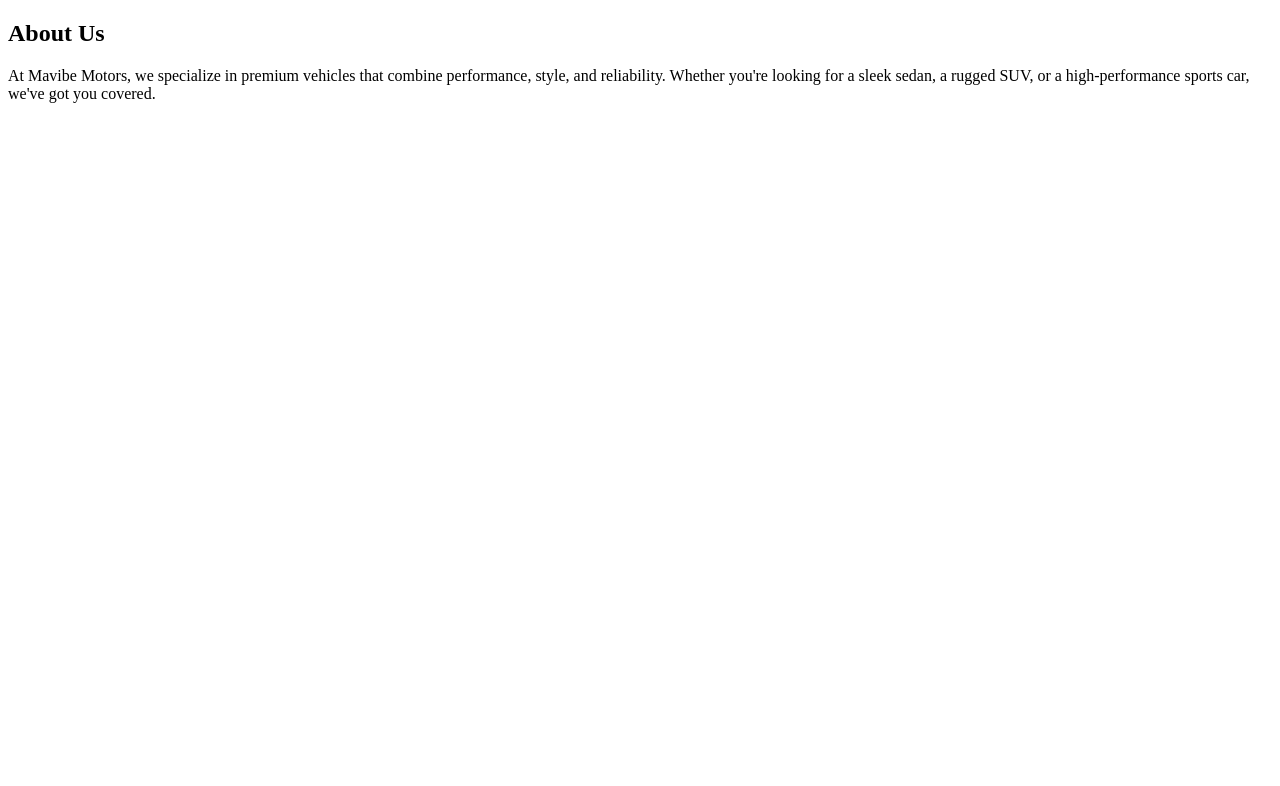
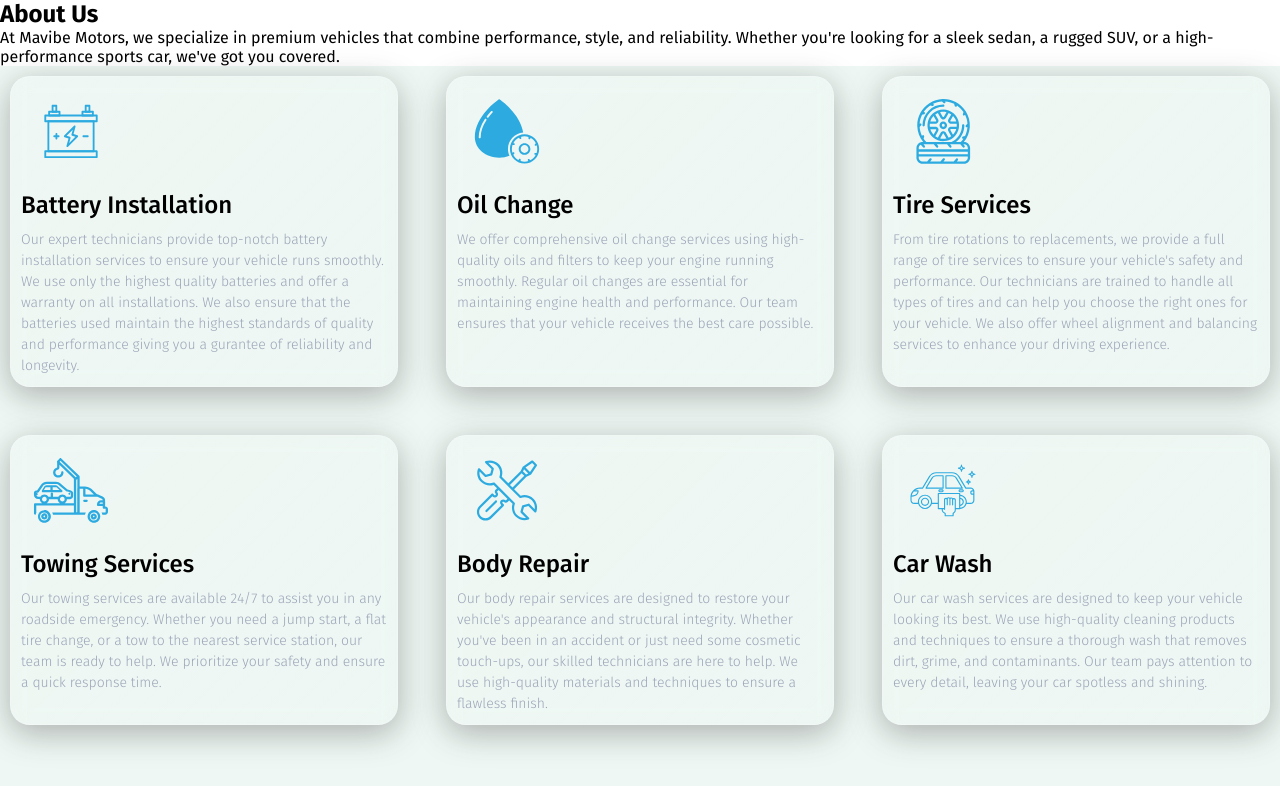
Before and after one commit to KremelKeyz/Mavibe-Motors, a plain HTML site: page index.html in a window 1280 px wide. Drawn offline with Linux system fonts and the light colour scheme.

Commit message:
added services section for desktop versions

```diff
--- a/css/stylesheet.css
+++ b/css/stylesheet.css
@@ -0,0 +1,209 @@
+
+* {
+    margin: 0;
+    padding: 0;
+}
+
+body{
+    font-family: "Fira Sans", sans-serif;
+    margin: 0;
+    padding: 0;
+}
+.services {
+    background-color: rgb(238, 247, 243);
+    height: 100vh;
+
+}
+.services-card {
+    display: grid;
+    grid-template-columns: repeat(3, 1fr);
+    align-self: center;
+    margin: auto;
+    gap: 3rem;
+    font-weight: 300;
+    padding: 10px;
+    max-width: 1500px;
+
+}
+.bat {
+    padding: 10px;
+    background: linear-gradient(135deg, rgba(255, 255, 255, 0.1), rgba(255, 255, 255, 0));
+    backdrop-filter: blur(10px);
+    -webkit-backdrop-filter: blur(10px);
+    border-radius: 20px;
+    border:1px solid rgba(255, 255, 255, 0.18);
+    box-shadow: 0 8px 32px 0 rgba(54, 54, 54, 0.37);;
+}
+.bat-icon {
+
+    border-radius: 5px;
+    margin: 0;
+    padding: 0;
+}
+.bat-icon img {
+    width: 100px;
+    height: 100px;
+
+}
+
+.bat h1 {
+    margin-bottom: 10px;
+    font-weight: 500;
+}
+
+.bat p {
+    font-size: 14px;
+    line-height: 1.5;
+    color: #9ba4b7;
+}
+
+.oil {
+    padding: 10px;
+    background: linear-gradient(135deg, rgba(255, 255, 255, 0.1), rgba(255, 255, 255, 0));
+    backdrop-filter: blur(10px);
+    -webkit-backdrop-filter: blur(10px);
+    border-radius: 20px;
+    border:1px solid rgba(255, 255, 255, 0.18);
+    box-shadow: 0 8px 32px 0 rgba(54, 54, 54, 0.37);;
+}
+
+.oil-icon {
+    border-radius: 5px;
+}
+
+.oil-icon img {
+    width: 100px;
+    height: 100px;
+}
+
+.oil h1 {
+    margin-bottom: 10px;
+    font-weight: 500;
+}
+
+.oil p {
+    font-size: 14px;
+    line-height: 1.5;
+    color: #9ba4b7;
+}
+
+.tire {
+    padding: 10px;
+    background: linear-gradient(135deg, rgba(255, 255, 255, 0.1), rgba(255, 255, 255, 0));
+    backdrop-filter: blur(10px);
+    -webkit-backdrop-filter: blur(10px);
+    border-radius: 20px;
+    border:1px solid rgba(255, 255, 255, 0.18);
+    box-shadow: 0 8px 32px 0 rgba(54, 54, 54, 0.37);;
+}
+
+.tire-icon {
+    border-radius: 5px;
+}
+.tire-icon img {
+    width: 100px;
+    height: 100px;
+    margin: 0;
+    padding: 0;
+}
+
+.tire h1 {
+    margin-bottom: 10px;
+    font-weight: 500;
+}
+
+.tire p {
+    font-size: 14px;
+    line-height: 1.5;
+    color: #9ba4b7;
+}
+
+.Towing {
+    padding: 10px;
+    background: linear-gradient(135deg, rgba(255, 255, 255, 0.1), rgba(255, 255, 255, 0));
+    backdrop-filter: blur(10px);
+    -webkit-backdrop-filter: blur(10px);
+    border-radius: 20px;
+    border:1px solid rgba(255, 255, 255, 0.18);
+    box-shadow: 0 8px 32px 0 rgba(54, 54, 54, 0.37);;
+}
+
+.Towing-icon {
+
+    border-radius: 5px;
+}
+
+.Towing-icon img {
+    width: 100px;
+    height: 100px;
+}
+
+.Towing h1 {
+    margin-bottom: 10px;
+    font-weight: 500;
+}
+
+.Towing p {
+    font-size: 14px;
+    line-height: 1.5;
+    color: #9ba4b7;
+}
+
+.repair {
+    padding: 10px;
+    background: linear-gradient(135deg, rgba(255, 255, 255, 0.1), rgba(255, 255, 255, 0));
+    backdrop-filter: blur(10px);
+    -webkit-backdrop-filter: blur(10px);
+    border-radius: 20px;
+    border:1px solid rgba(255, 255, 255, 0.18);
+    box-shadow: 0 8px 32px 0 rgba(54, 54, 54, 0.37);;
+}
+.repair-icon {
+    border-radius: 5px;
+}
+
+.repair-icon img {
+    width: 100px;
+    height: 100px;
+}
+
+.repair h1 {
+    margin-bottom: 10px;
+    font-weight: 500;
+}
+
+.repair p {
+    font-size: 14px;
+    line-height: 1.5;
+    color: #9ba4b7;
+}
+
+.car-wash {
+    padding: 10px;
+    background: linear-gradient(135deg, rgba(255, 255, 255, 0.1), rgba(255, 255, 255, 0));
+    backdrop-filter: blur(10px);
+    -webkit-backdrop-filter: blur(10px);
+    border-radius: 20px;
+    border:1px solid rgba(255, 255, 255, 0.18);
+    box-shadow: 0 8px 32px 0 rgba(54, 54, 54, 0.37);;
+}
+
+.washing-icon {
+    border-radius: 5px;
+}
+
+.washing-icon img {
+    width: 100px;
+    height: 100px;
+}
+
+.car-wash h1 {
+    margin-bottom: 10px;
+    font-weight: 500;
+}
+
+.car-wash p {
+    font-size: 14px;
+    line-height: 1.5;
+    color: #9ba4b7;
+}
--- a/index.html
+++ b/index.html
@@ -3,6 +3,12 @@
 <head>
     <meta charset="UTF-8">
     <meta name="viewport" content="width=device-width, initial-scale=1.0">
+    <link rel="preconnect" href="https://fonts.googleapis.com">
+<link rel="preconnect" href="https://fonts.gstatic.com" crossorigin>
+<link href="https://fonts.googleapis.com/css2?family=Fira+Sans:ital,wght@0,100;0,200;0,300;0,400;0,500;0,600;0,700;0,800;0,900;1,100;1,200;1,300;1,400;1,500;1,600;1,700;1,800;1,900&family=Ubuntu:ital,wght@0,300;0,400;0,500;0,700;1,300;1,400;1,500;1,700&display=swap" rel="stylesheet">
+<link rel="stylesheet" href="css/stylesheet.css">
+
+
     <title>Mavibe-Motors</title>
 </head>
 <body>
@@ -12,5 +18,76 @@
             <p>At Mavibe Motors, we specialize in premium vehicles that combine performance, style, and reliability. Whether you're looking for a sleek sedan, a rugged SUV, or a high-performance sports car, we've got you covered.</p>
         </div>
     </section>
+    <section class="services" id="sevices">
+        <div class="services-card">
+        <div class="bat">
+            <div class="bat-icon">
+                <img src="Images/Icons/Battery.svg" alt="Battery Icon">
+            </div>
+            <h1>Battery Installation</h1>
+            <p>
+                Our expert technicians provide top-notch battery installation services to ensure your vehicle runs smoothly.
+                We use only the highest quality batteries and offer a warranty on all installations. We also ensure that the batteries
+                used maintain the highest standards of quality and performance giving you a gurantee of reliability and longevity.
+            </p>
+        </div>
+           <div class="oil">
+            <div class="oil-icon">
+                <img src="Images/Icons/Oil_change.svg" alt="Oil Icon">
+            </div>
+            <h1>Oil Change</h1>
+            <p>
+                We offer comprehensive oil change services using high-quality oils and filters to keep your engine running smoothly.
+                Regular oil changes are essential for maintaining engine health and performance. Our team ensures that your vehicle
+                receives the best care possible.
+            </p>
+        </div>
+        <div class="tire">
+            <div class="tire-icon">
+                <img src="Images/Icons/Tire.svg" alt="Tire Icon">
+            </div>
+            <h1>Tire Services</h1>
+            <p>
+                From tire rotations to replacements, we provide a full range of tire services to ensure your vehicle's safety and performance.
+                Our technicians are trained to handle all types of tires and can help you choose the right ones for your vehicle.
+                We also offer wheel alignment and balancing services to enhance your driving experience.
+            </p>
+        </div>
+        <div class="Towing">
+            <div class="Towing-icon">
+                <img src="Images/Icons/Towing.svg" alt="Towing Icon">
+            </div>
+            <h1>Towing Services</h1>
+            <p>
+                Our towing services are available 24/7 to assist you in any roadside emergency.
+                Whether you need a jump start, a flat tire change, or a tow to the nearest service station,
+                our team is ready to help. We prioritize your safety and ensure a quick response time.
+            </p>
+        </div>
+        <div class="repair">
+            <div class="repair-icon">
+                <img src="Images/Icons/repair.svg" alt="Body Repair Icon">
+            </div>
+            <h1>Body Repair</h1>
+            <p>
+                Our body repair services are designed to restore your vehicle's appearance and structural integrity.
+                Whether you've been in an accident or just need some cosmetic touch-ups, our skilled technicians
+                are here to help. We use high-quality materials and techniques to ensure a flawless finish.
+            </p>
+        </div>
+        <div class="car-wash">
+            <div class="washing-icon">
+                <img src="Images/Icons/car_wash.svg" alt="Car Wash Icon">
+            </div>
+            <h1>Car Wash</h1>
+            <p>
+                Our car wash services are designed to keep your vehicle looking its best.
+                We use high-quality cleaning products and techniques to ensure a thorough wash
+                that removes dirt, grime, and contaminants. Our team pays attention to every detail,
+                leaving your car spotless and shining.
+            </p>
+        </div>
+        </div>
+    </section>
 </body>
 </html>
```
Also changed, not shown: Images/Icons/Battery.svg (added), Images/Icons/Oil_change.svg (added), Images/Icons/Tire.svg (added), Images/Icons/Towing.svg (added), Images/Icons/car_wash.svg (added), Images/Icons/repair.svg (added).
